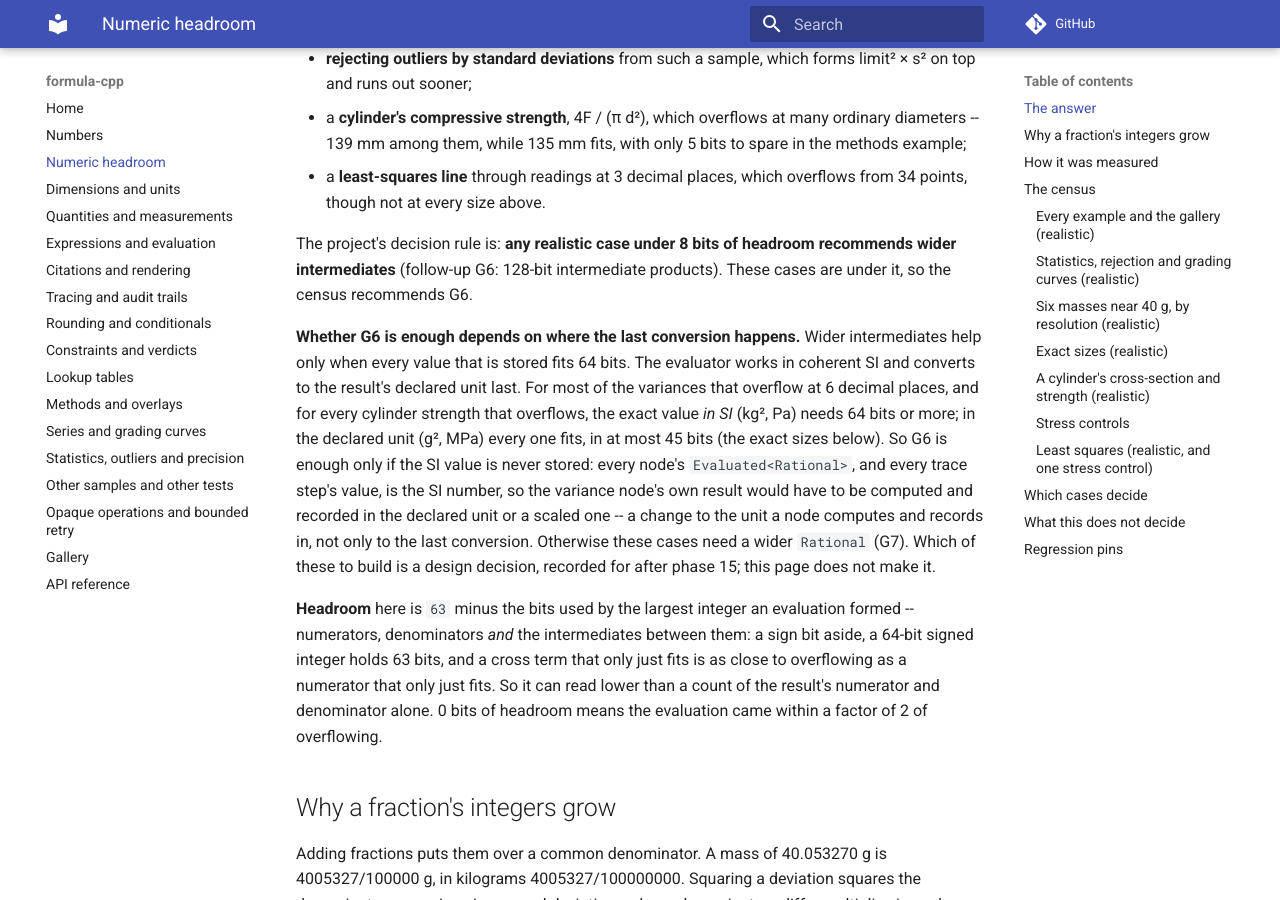
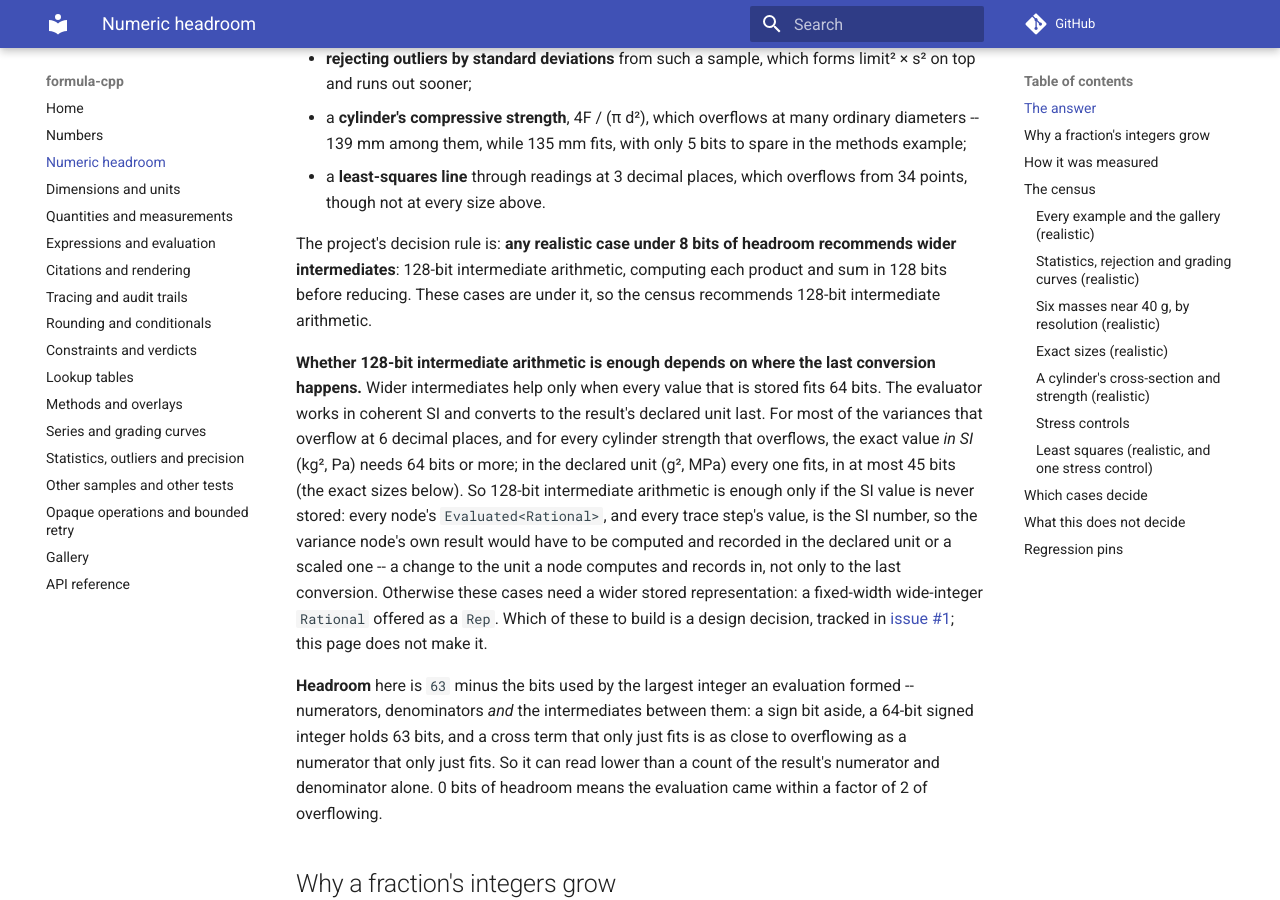
Before and after one commit to LASTRADA-Software/formula-cpp, an MkDocs documentation site: the page built from docs/numeric-headroom.md, in a window 1280 px wide and 900 px high, scrolled down 572 px. Built offline with MkDocs 1.6.1 and Material for MkDocs 9.7.7, drawn with Linux system fonts in a browser that asks for light colours; comment, search, counter and statistics services are not loaded; some of the changed text lies outside the part shown.

Commit message:
docs: name the numeric-headroom remedies instead of internal labels
The headroom page and two historical plans referred to follow-ups by
labels (G5, G6, G7) and to a planning file (STATUS.md) that exist only
outside the repository. Name each remedy by what it is instead:
128-bit intermediate arithmetic, and a wider stored representation (a
fixed-width wide-integer Rational offered as a Rep). The page now points
to issue #1, where the choice between them is tracked.

Signed-off-by: Christian Parpart <c.parpart@lastrada.net>

```diff
--- a/docs/numeric-headroom.md
+++ b/docs/numeric-headroom.md
@@ -30,23 +30,27 @@ their figures:
   overflows from 34 points, though not at every size above.
 
 The project's decision rule is: **any realistic case under 8 bits of headroom
-recommends wider intermediates** (follow-up G6: 128-bit intermediate
-products). These cases are under it, so the census recommends G6.
+recommends wider intermediates**: 128-bit intermediate arithmetic, computing
+each product and sum in 128 bits before reducing. These cases are under it,
+so the census recommends 128-bit intermediate arithmetic.
 
-**Whether G6 is enough depends on where the last conversion happens.** Wider
-intermediates help only when every value that is stored fits 64 bits. The
-evaluator works in coherent SI and converts to the result's declared unit
-last. For most of the variances that overflow at 6 decimal places, and for
-every cylinder strength that overflows, the exact value *in SI* (kg², Pa)
-needs 64 bits or more; in the declared unit (g², MPa) every one fits, in at
-most 45 bits (the exact sizes below). So G6 is enough only if the SI value is
-never stored: every node's `Evaluated<Rational>`, and every trace step's
+**Whether 128-bit intermediate arithmetic is enough depends on where the last
+conversion happens.** Wider intermediates help only when every value that is
+stored fits 64 bits. The evaluator works in coherent SI and converts to the
+result's declared unit last. For most of the variances that overflow at 6
+decimal places, and for every cylinder strength that overflows, the exact
+value *in SI* (kg², Pa) needs 64 bits or more; in the declared unit (g², MPa)
+every one fits, in at most 45 bits (the exact sizes below). So 128-bit
+intermediate arithmetic is enough only if the SI value is never stored:
+every node's `Evaluated<Rational>`, and every trace step's
 value, is the SI number, so the variance node's own result would have to be
 computed and recorded in the declared unit or a scaled one -- a change to the
 unit a node computes and records in, not only to the last conversion.
-Otherwise these cases need a wider `Rational` (G7). Which of these to build
-is a design decision, recorded for after phase 15; this page does not make
-it.
+Otherwise these cases need a wider stored representation: a fixed-width
+wide-integer `Rational` offered as a `Rep`. Which of these to build is a
+design decision, tracked in
+[issue #1](https://github.com/LASTRADA-Software/formula-cpp/issues/1); this
+page does not make it.
 
 **Headroom** here is `63` minus the bits used by the largest integer an
 evaluation formed -- numerators, denominators *and* the intermediates between
@@ -331,9 +335,11 @@ resolution of 0.1 g or coarser, or that do not square.
 
 ## What this does not decide
 
-The census builds neither follow-up. G6 would compute each product and sum
-in 128 bits before reducing; G7 would offer a fixed-width wide-integer
-representation. An arbitrary-precision integer is out of scope: it
+The census builds neither remedy. 128-bit intermediate arithmetic would
+compute each product and sum in 128 bits before reducing; a wider stored
+representation would offer a fixed-width wide-integer `Rational` as a `Rep`.
+[Issue #1](https://github.com/LASTRADA-Software/formula-cpp/issues/1) tracks
+the choice between them. An arbitrary-precision integer is out of scope: it
 allocates, which in `noexcept` code turns running out of memory into
 `std::terminate`, and it cannot run at compile time.
 
```
Also changed, not shown: docs/superpowers/plans/2026-09-26-series.md (+1 -1 lines), docs/superpowers/plans/2026-09-26-statistics.md (+8 -8 lines).
